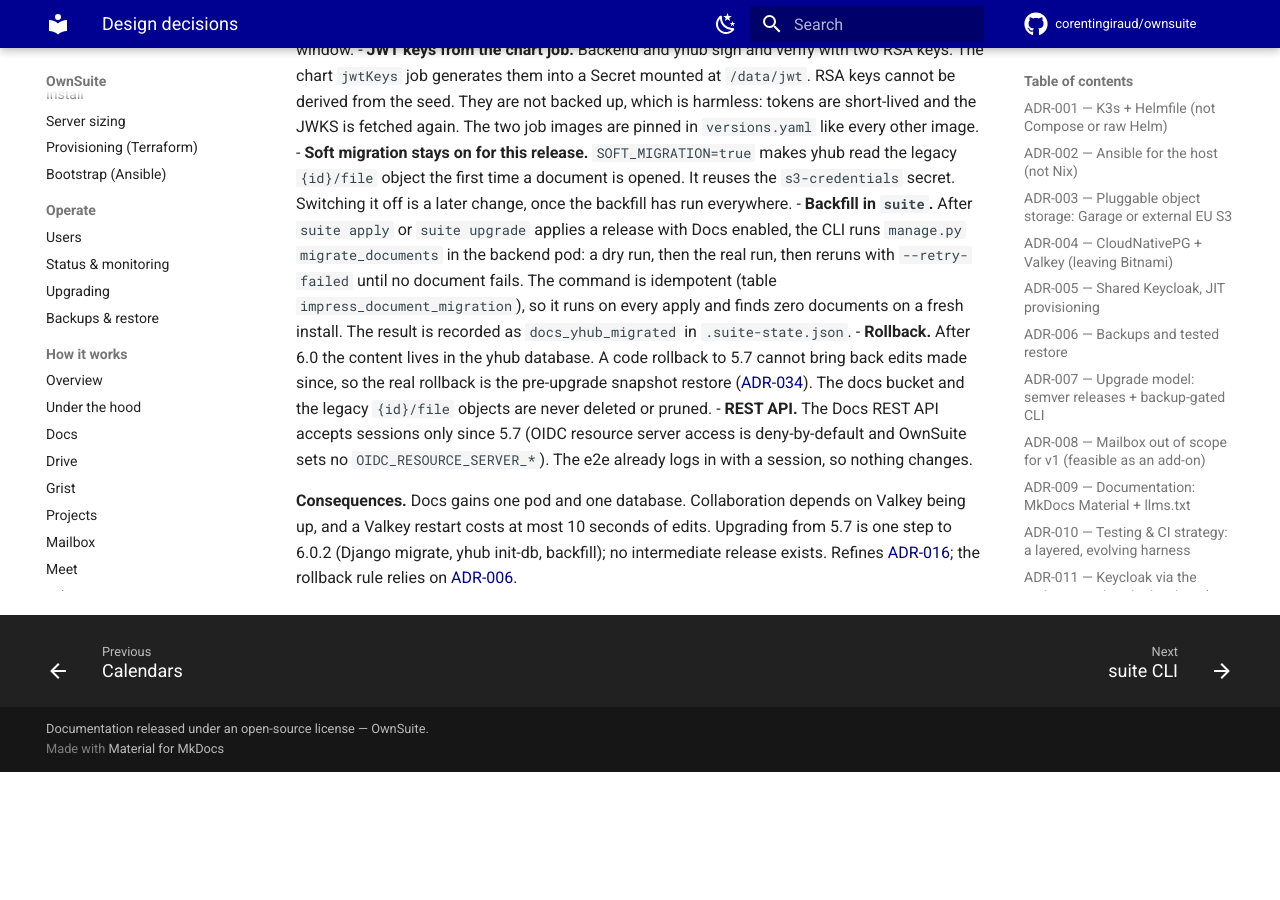
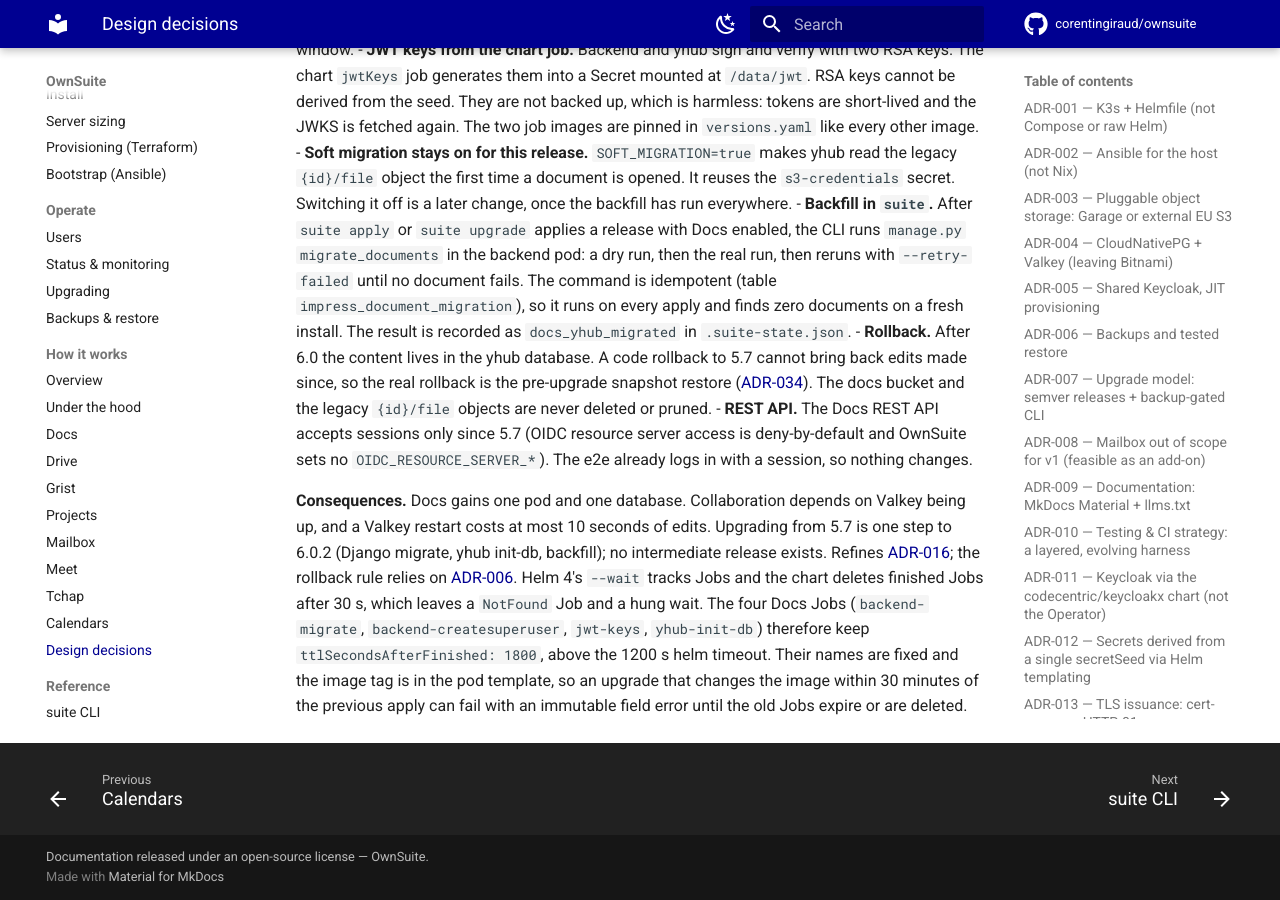
Before and after one commit to corentingiraud/ownsuite, an MkDocs documentation site: the page built from docs/understand/decisions.md, in a window 1280 px wide and 900 px high, scrolled down 50612 px. Built offline with MkDocs 1.6.1 and Material for MkDocs 9.7.7, drawn with Linux system fonts in a browser that asks for light colours; comment, search, counter and statistics services are not loaded; before the commit the page ends 51384 px from its top, so only the background shows below that.

Commit message:
fix(docs): keep Docs Jobs past the helm wait

```diff
--- a/docs/understand/decisions.md
+++ b/docs/understand/decisions.md
@@ -2035,3 +2035,9 @@
 (Django migrate, yhub init-db, backfill); no intermediate release exists. Refines
 [ADR-016](#adr-016-docs-impress-integration-one-namespace-traefik-ingress-oidc-split); the
 rollback rule relies on [ADR-006](#adr-006-backups-and-tested-restore).
+Helm 4's `--wait` tracks Jobs and the chart deletes finished Jobs after 30 s, which leaves a
+`NotFound` Job and a hung wait. The four Docs Jobs (`backend-migrate`, `backend-createsuperuser`,
+`jwt-keys`, `yhub-init-db`) therefore keep `ttlSecondsAfterFinished: 1800`, above the 1200 s helm
+timeout. Their names are fixed and the image tag is in the pod template, so an upgrade that
+changes the image within 30 minutes of the previous apply can fail with an immutable field error
+until the old Jobs expire or are deleted.
```
Also changed, not shown: 1 other file.
